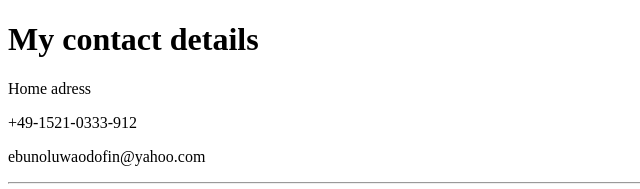
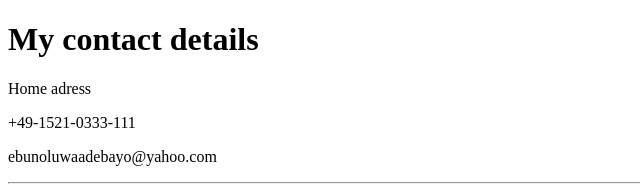
Before and after one commit to Gift123456/CV, a plain HTML site: page contact-me.html in a window 1280 px wide. Shown: the top 189 px of the page, 0-640 px from the left. Drawn offline with Linux system fonts and the light colour scheme.

Commit message:
Update contact-me.html

```diff
--- a/contact-me.html
+++ b/contact-me.html
@@ -7,8 +7,8 @@
   <body>
     <h1>My contact details</h1>
     <p>Home adress</p>
-    <p>+49-1521-0333-912</p>
-    <p>ebunoluwaodofin@yahoo.com</p>
+    <p>+49-1521-0333-111</p>
+    <p>ebunoluwaadebayo@yahoo.com</p>
     <hr>
     <form class="mailto:info@" method="post" enctype="text/plain">
       <label>Your Name:</label>
```
